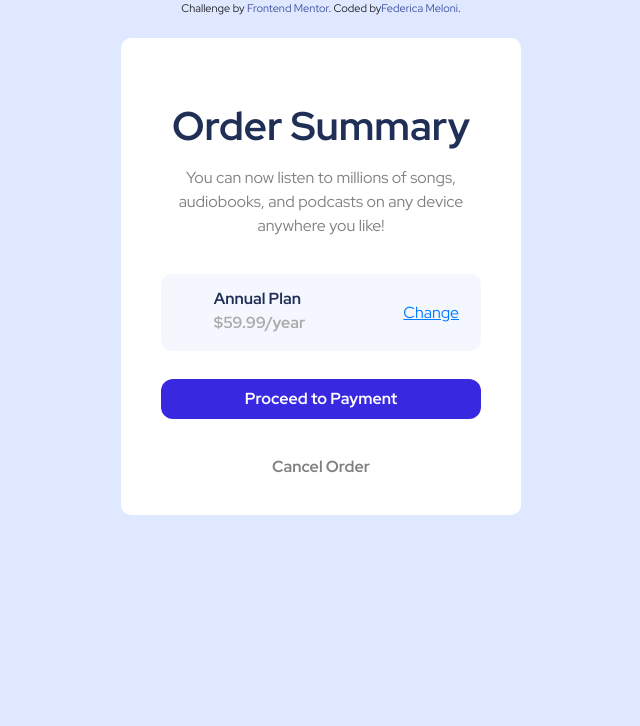
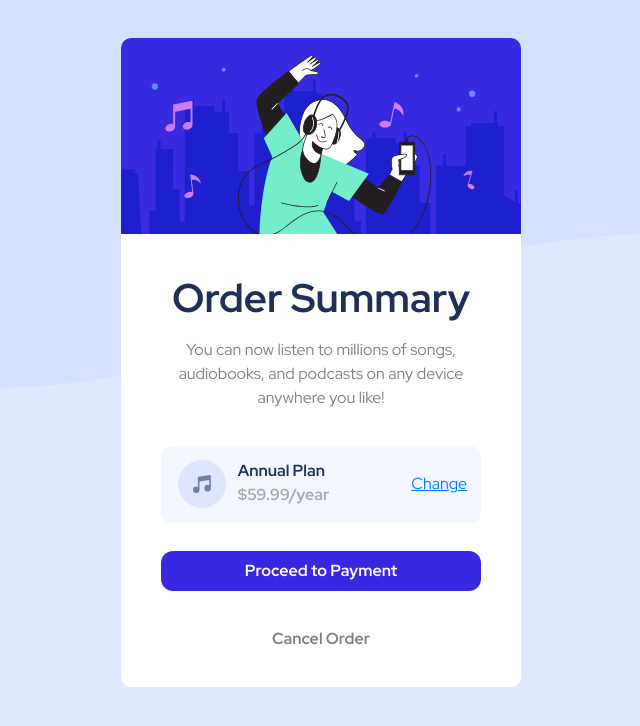
Before and after one commit to FedericaMeloni/order-summary-component-main, a plain HTML site: page index.html in a window 1280 px wide. Shown: the whole page, without its empty margins (319-959 px from the left). Drawn offline with nearby package versions, Linux system fonts and the light colour scheme.

Commit message:
Update index.html

```diff
--- a/index.html
+++ b/index.html
@@ -29,9 +29,9 @@
 <body>
 
 
-<img class="imgSfrondo " src="images/pattern-background-desktop.svg" alt="">
+<img class="imgSfrondo " src="pattern-background-desktop.svg" alt="">
   <div class="container">
-    <img class="imgMusic" src="images\illustration-hero.svg" alt="">
+    <img class="imgMusic" src="illustration-hero.svg" alt="">
     <div class="text">
       <h1> Order Summary</h1>
 
@@ -40,7 +40,7 @@
     </div>
 
     <div class="abbonamento">
-      <img src="images\icon-music.svg" alt="">
+      <img src="icon-music.svg" alt="">
       <p><strong>Annual Plan</strong><br>
         $59.99/year</p>
       <a href="#"> Change</a>
```
